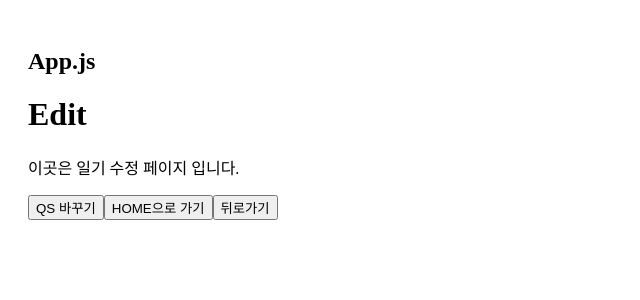
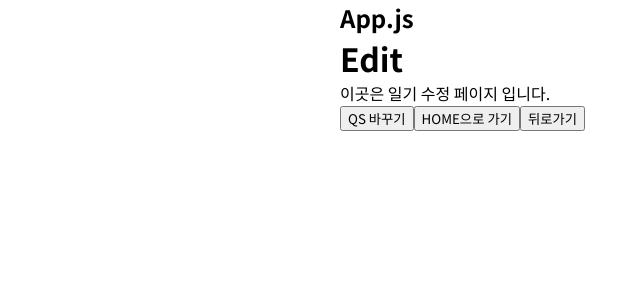
Before and after one commit to sjgske/emotion-diary-app, a JavaScript app: page /edit in a window 1280 px wide. Shown: the top 300 px of the page, without its empty margins (0-640 px from the left). Built offline with nearby package versions, Linux system fonts and the light colour scheme; the HTML template or start-up script is replaced by a standard one.

Commit message:
💄 Style layout, components

```diff
--- a/src/App.css
+++ b/src/App.css
@@ -1,3 +1,73 @@
+@import url("https://fonts.googleapis.com/css2?family=Noto+Sans+KR:wght@400;700&display=swap");
+
+* {
+  box-sizing: border-box;
+  margin: 0;
+}
+
+body {
+  display: flex;
+  justify-content: center;
+  align-items: center;
+  height: 100vh;
+  font-family: "Noto Sans KR", sans-serif;
+}
+
+button {
+  font-family: "Noto Sans KR", sans-serif;
+}
+
 .App {
-  padding: 20px;
+  padding: 0 20px;
+  height: 100vh;
 }
+
+@media screen and (min-width: 650px) {
+  .App {
+    width: 640px;
+  }
+}
+
+@media screen and (max-width: 650px) {
+  .App {
+    width: 90vw;
+  }
+}
+
+/* Header */
+header {
+  display: flex;
+  justify-content: space-between;
+  align-items: center;
+  padding: 20px 0;
+  border-bottom: 1px solid #e2e2e2;
+}
+
+header .head-text {
+  font-size: 20px;
+}
+
+/* MyButton */
+.MyButton {
+  padding: 8px 18px;
+  border: none;
+  border-radius: 4px;
+  font-size: 16px;
+  cursor: pointer;
+  white-space: nowrap;
+}
+
+.MyButton.default {
+  background-color: #ececec;
+  color: #000;
+}
+
+.MyButton.positive {
+  background-color: #64c964;
+  color: #fff;
+}
+
+.MyButton.negative {
+  background-color: #fd565f;
+  color: #fff;
+}
```
